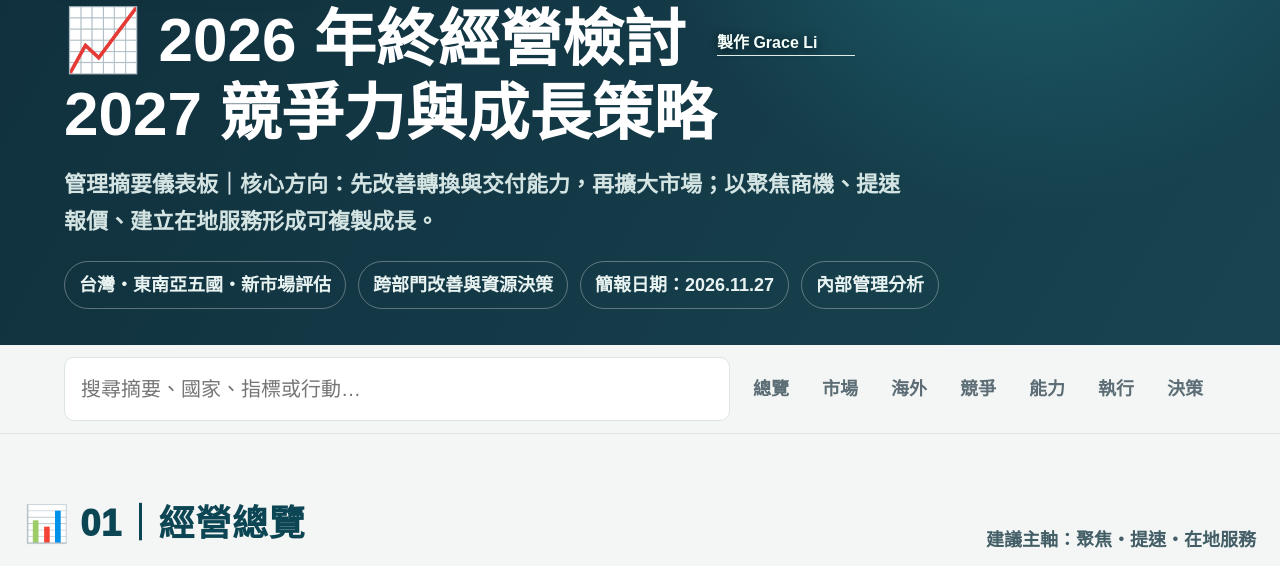
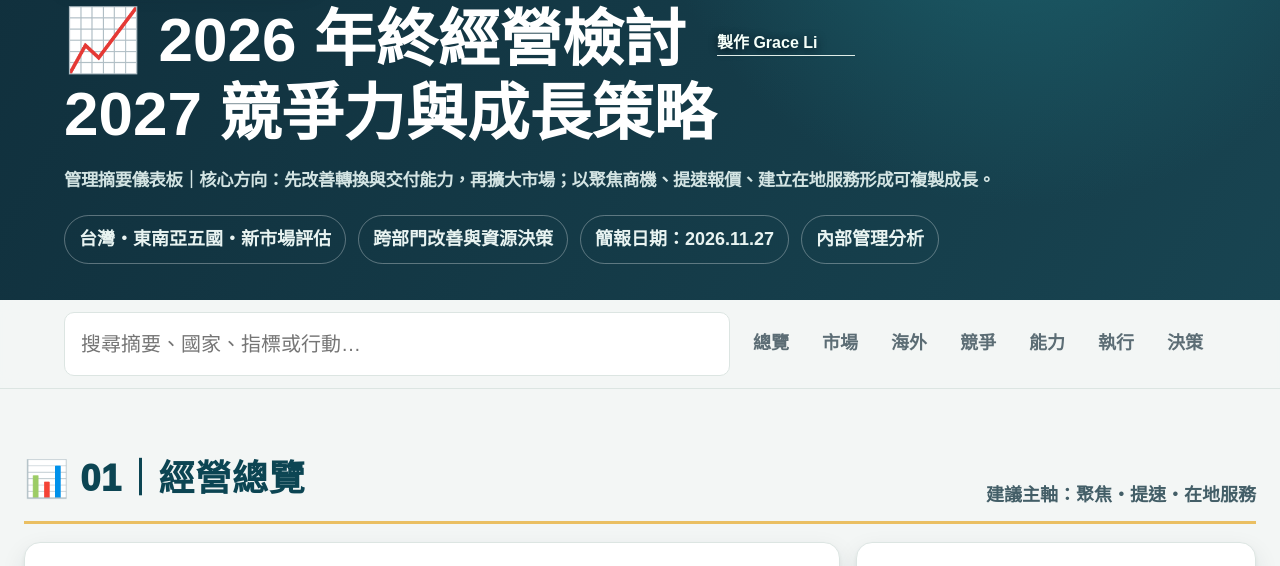
Before and after one commit to jack41349319/jack41349319.github.io, a plain HTML site: page index.html in a window 1280 px wide. Shown: the part 177-743 px from the top of the page. Drawn offline with Linux system fonts and the light colour scheme.

Commit message:
調整管理摘要文字為單行顯示

```diff
--- a/index.html
+++ b/index.html
@@ -56,6 +56,8 @@ td{padding:13px 12px}
 .hero-title-row{display:block}
 .hero-title-row h1{display:block;flex:none}
 .creator-credit{display:inline-block;vertical-align:middle;margin-left:14px;color:#f5fff9;font-size:12pt;font-weight:700;white-space:nowrap;text-align:left;text-shadow:0 2px 8px #00141e}
+.hero p{max-width:none;white-space:nowrap;font-size:clamp(16px,1.35vw,21px);letter-spacing:-.02em}
+@media(max-width:900px){.hero p{white-space:normal}}
 
 </style>
 <style>
```
